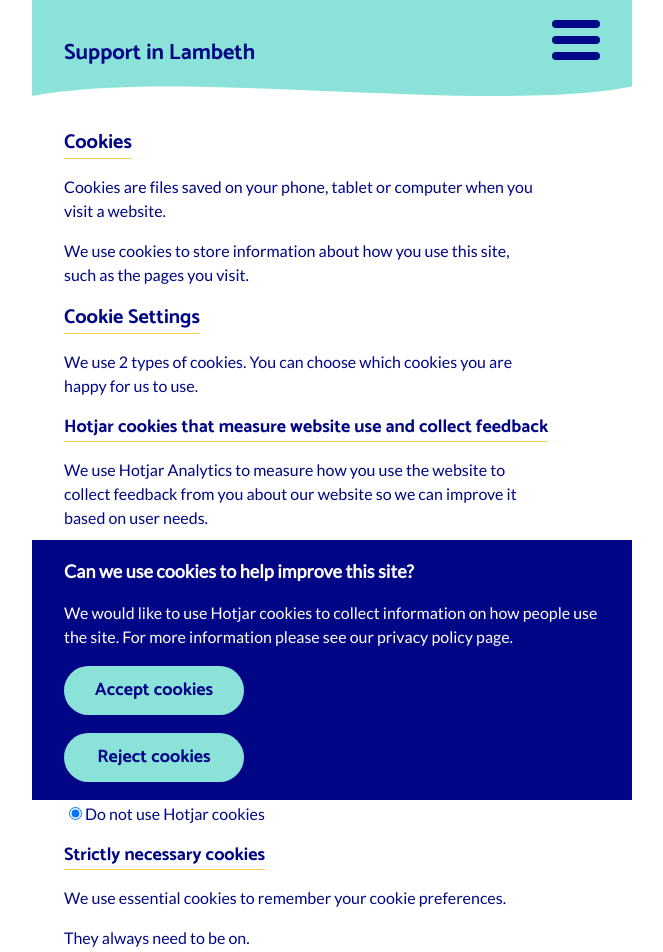
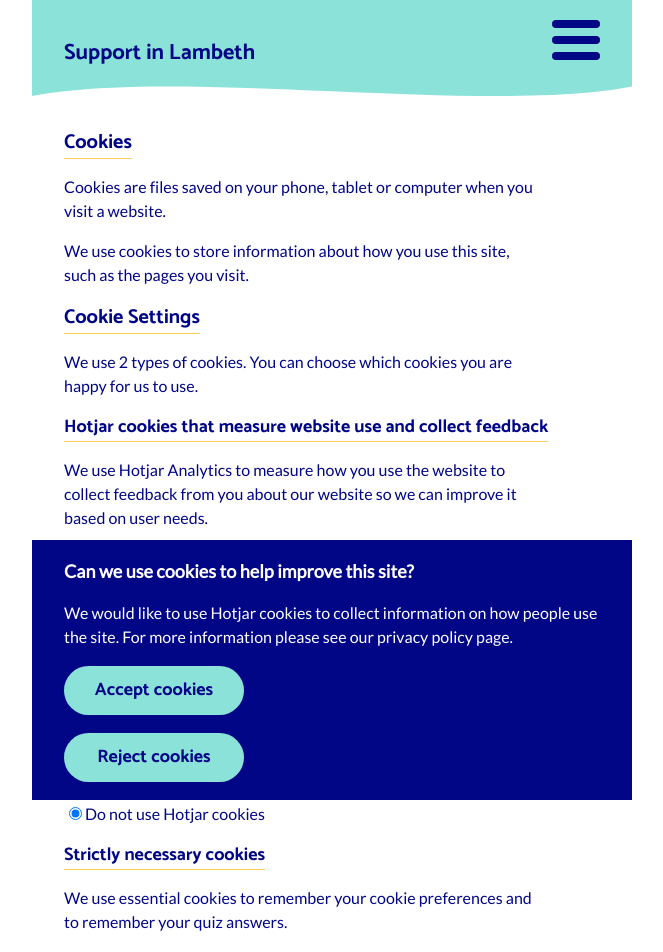
Before and after one commit to neontribe/my-best-life, a Next.js app: page /cookies in a window 1280 px wide. Shown: the top 952 px of the page, without its empty margins (308-971 px from the left). Built offline with nearby package versions, Linux system fonts and the light colour scheme.

Commit message:
Update copy to let people we use in the quiz

```diff
--- a/pages/cookies.tsx
+++ b/pages/cookies.tsx
@@ -177,7 +177,7 @@ export const Cookies = (): JSX.Element => {
           </div>
           <SubHeading>Strictly necessary cookies</SubHeading>
           <Text>
-            We use essential cookies to remember your cookie preferences.
+            We use essential cookies to remember your cookie preferences and to remember your quiz answers.
           </Text>
           <Text>They always need to be on.</Text>
           <SubmitButton type="submit">Save changes</SubmitButton>
```
